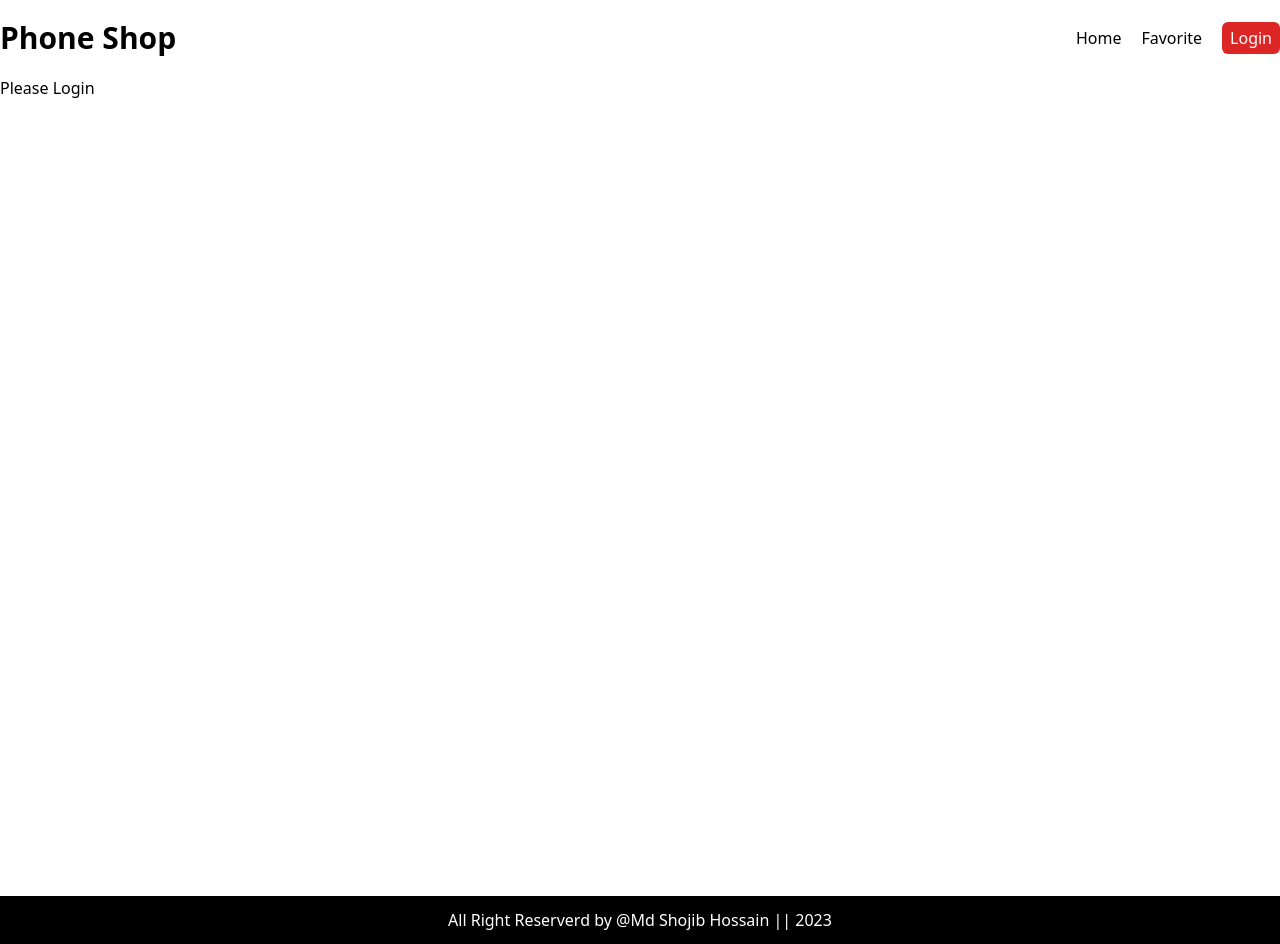
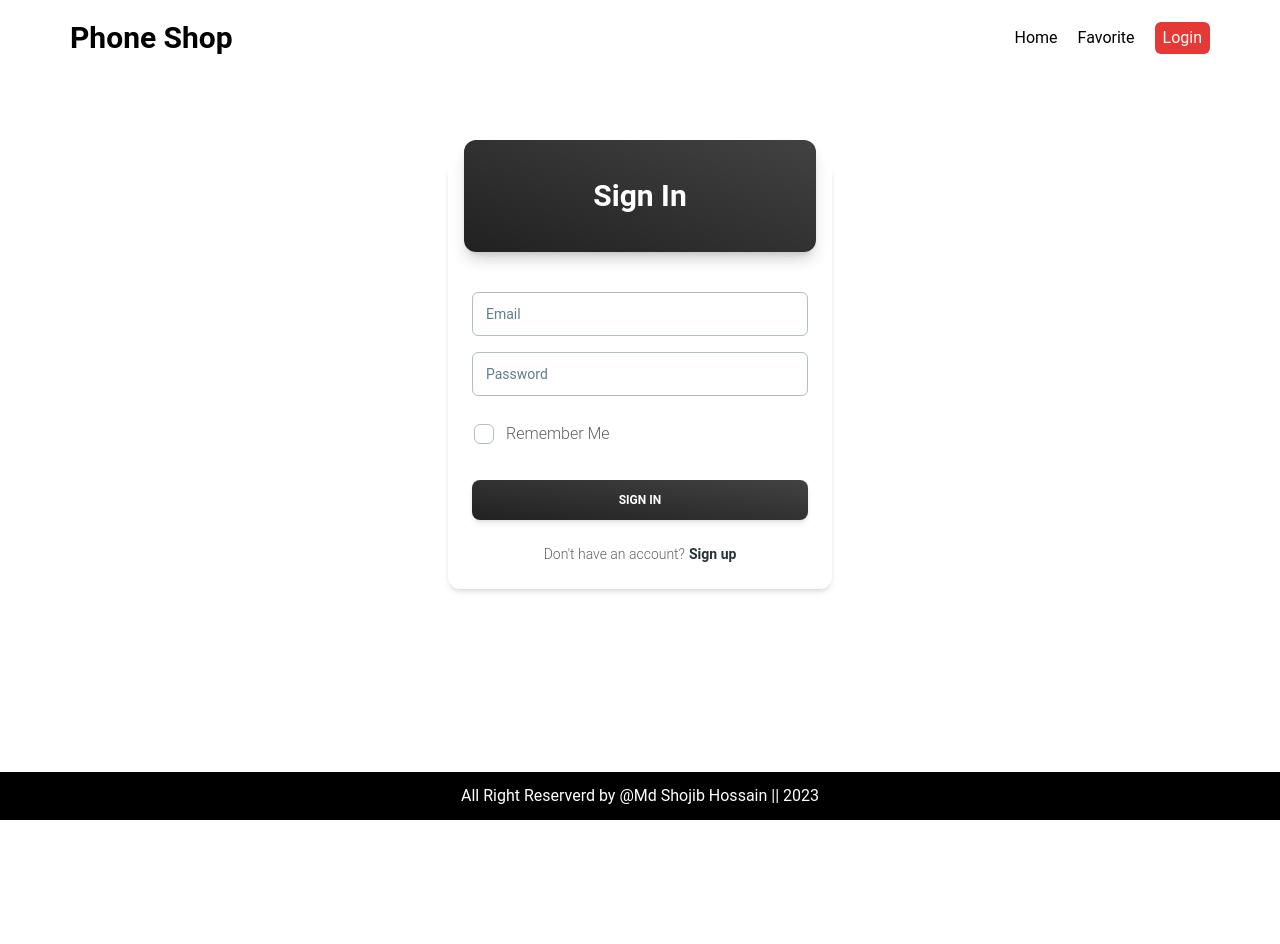
Before and after one commit to Its-Shojib/Phone-Shop-by-ReactRouter, a React (Vite) app: page /login in a window 1280 px wide. After the commit the page ends 820 px from the top, so only its background shows below. Built offline with nearby package versions, Linux system fonts and the light colour scheme.

Commit message:
Sign in Added

```diff
--- a/package.json
+++ b/package.json
@@ -10,6 +10,7 @@
     "preview": "vite preview"
   },
   "dependencies": {
+    "@material-tailwind/react": "^2.1.2",
     "localforage": "^1.10.0",
     "match-sorter": "^6.3.1",
     "react": "^18.2.0",
--- a/src/Layout/MainLayout.jsx
+++ b/src/Layout/MainLayout.jsx
@@ -4,14 +4,14 @@
 
 const MainLayout = () => {
     return (
-        <div>
+        <div className="min-h-screen relative">
             <div className="max-w-screen-xl mx-auto my-5">
                 <Header></Header>
             </div>
-            <div className="min-h-screen max-w-screen-xl mx-auto my-5">
+            <div className=" max-w-screen-xl mx-auto my-5">
                 <Outlet></Outlet>
             </div>
-            <div className="max-w-full">
+            <div className="min-w-full absolute bottom-0">
                 <Footer></Footer>
             </div>
         </div>
--- a/src/Pages/Footer/Footer.jsx
+++ b/src/Pages/Footer/Footer.jsx
@@ -1,7 +1,7 @@
 
 const Footer = () => {
     return (
-        <div>
+        <div className="block">
             <h2 className="bg-black text-white text-center py-3">All Right Reserverd by @Md Shojib Hossain || 2023</h2>
         </div>
     );
--- a/src/Pages/Login/Login.jsx
+++ b/src/Pages/Login/Login.jsx
@@ -1,9 +1,52 @@
-
+import {
+    Card,
+    CardHeader,
+    CardBody,
+    CardFooter,
+    Typography,
+    Input,
+    Checkbox,
+    Button,
+} from "@material-tailwind/react";
 
 const Login = () => {
     return (
-        <div>
-            <p>Please Login</p>
+        <div className="min-h-[600px] flex justify-center items-center">
+            <Card className="w-96">
+                <CardHeader
+                    variant="gradient"
+                    color="gray"
+                    className="mb-4 grid h-28 place-items-center"
+                >
+                    <Typography variant="h3" color="white">
+                        Sign In
+                    </Typography>
+                </CardHeader>
+                <CardBody className="flex flex-col gap-4">
+                    <Input label="Email" size="lg" />
+                    <Input label="Password" size="lg" />
+                    <div className="-ml-2.5">
+                        <Checkbox label="Remember Me" />
+                    </div>
+                </CardBody>
+                <CardFooter className="pt-0">
+                    <Button variant="gradient" fullWidth>
+                        Sign In
+                    </Button>
+                    <Typography variant="small" className="mt-6 flex justify-center">
+                        Don&apos;t have an account?
+                        <Typography
+                            as="a"
+                            href="#signup"
+                            variant="small"
+                            color="blue-gray"
+                            className="ml-1 font-bold"
+                        >
+                            Sign up
+                        </Typography>
+                    </Typography>
+                </CardFooter>
+            </Card>
         </div>
     );
 };
--- a/tailwind.config.js
+++ b/tailwind.config.js
@@ -1,11 +1,9 @@
-/** @type {import('tailwindcss').Config} */
-export default {
-  content: [
-    "./index.html",
-    "./src/**/*.{js,ts,jsx,tsx}",
-    ],
+const withMT = require("@material-tailwind/react/utils/withMT");
+
+module.exports = withMT({
+  content: ["./index.html", "./src/**/*.{vue,js,ts,jsx,tsx}"],
   theme: {
     extend: {},
   },
   plugins: [],
-}
+});
```
Also changed, not shown: .eslintrc.cjs, 1 other file (tests, documents, lock files or other folders).
